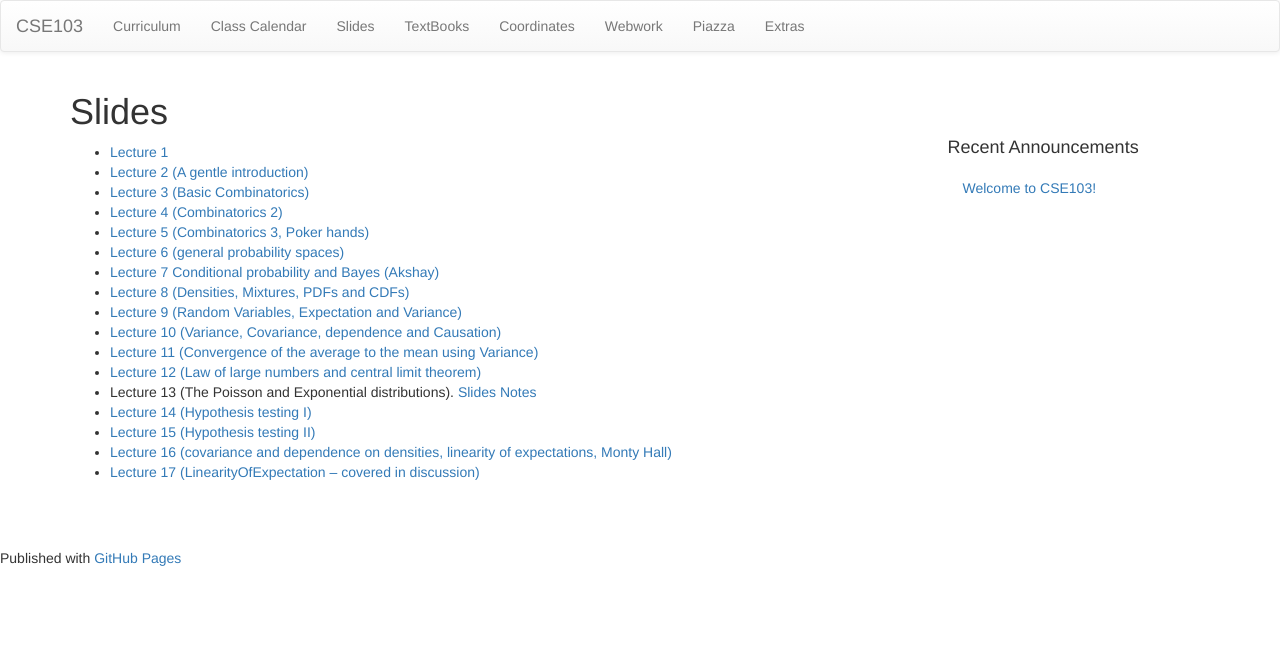
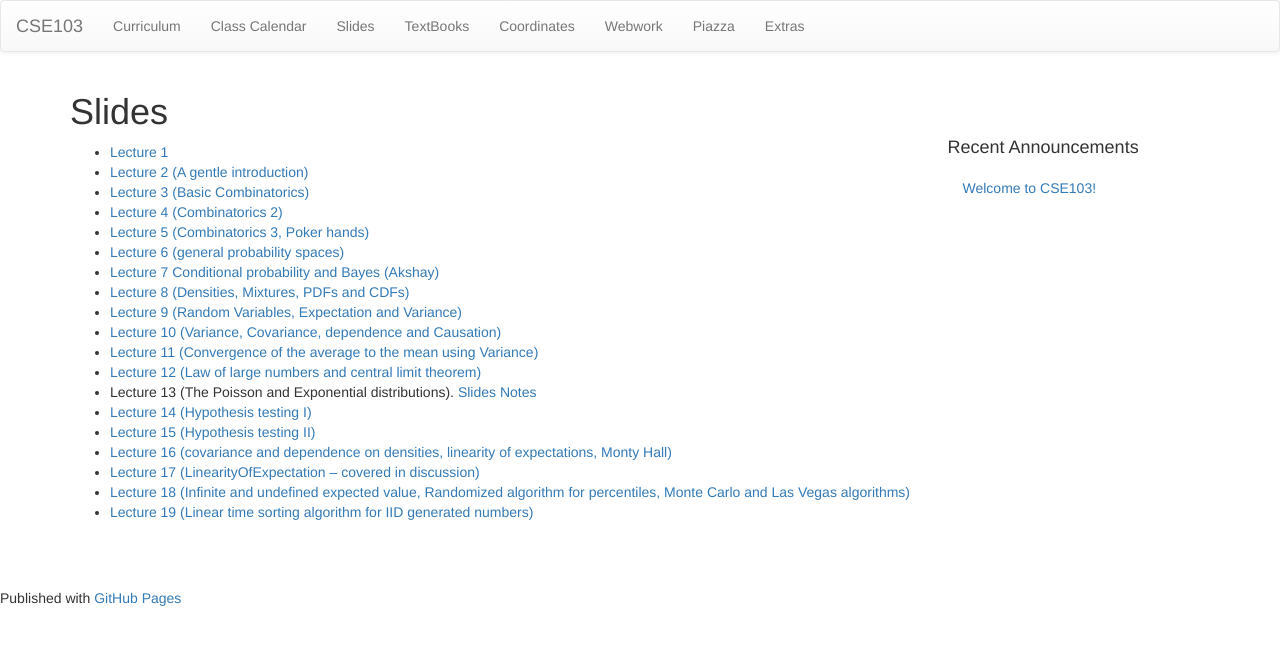
Before and after one commit to cse103/cse103.github.io, a Jekyll site: the page built from pages/18.Slides.md, in a window 1280 px wide. Shown: the top 645 px of the page. Built offline with Jekyll 4.4.1, drawn with Linux system fonts in a browser that asks for light colours; nearby versions of some CDN libraries; Markdown is read by kramdown in place of the engine named in the settings.

Commit message:
added slides for lectures 18,19

```diff
--- a/pages/18.Slides.md
+++ b/pages/18.Slides.md
@@ -21,3 +21,5 @@ permalink: /slides/
 * [Lecture 15 (Hypothesis testing II)](/Slides/HypothesisTesting II.pdf)
 * [Lecture 16 (covariance and dependence on densities, linearity of expectations, Monty Hall)](/Slides/covdepOnDensitiesLinearityInfiniteMontyHall.pdf)
 * [Lecture 17 (LinearityOfExpectation -- covered in discussion)](/Slides/Linearityofexpectationproblems.pdf)
+* [Lecture 18 (Infinite and undefined expected value, Randomized algorithm for percentiles, Monte Carlo and Las Vegas algorithms)](/Slides/RandomizedMedian.pdf)
+* [Lecture 19 (Linear time sorting algorithm for IID generated numbers)](/Slides/LinearTimeSorting.pdf)
```
Also changed, not shown: 2 other files.
